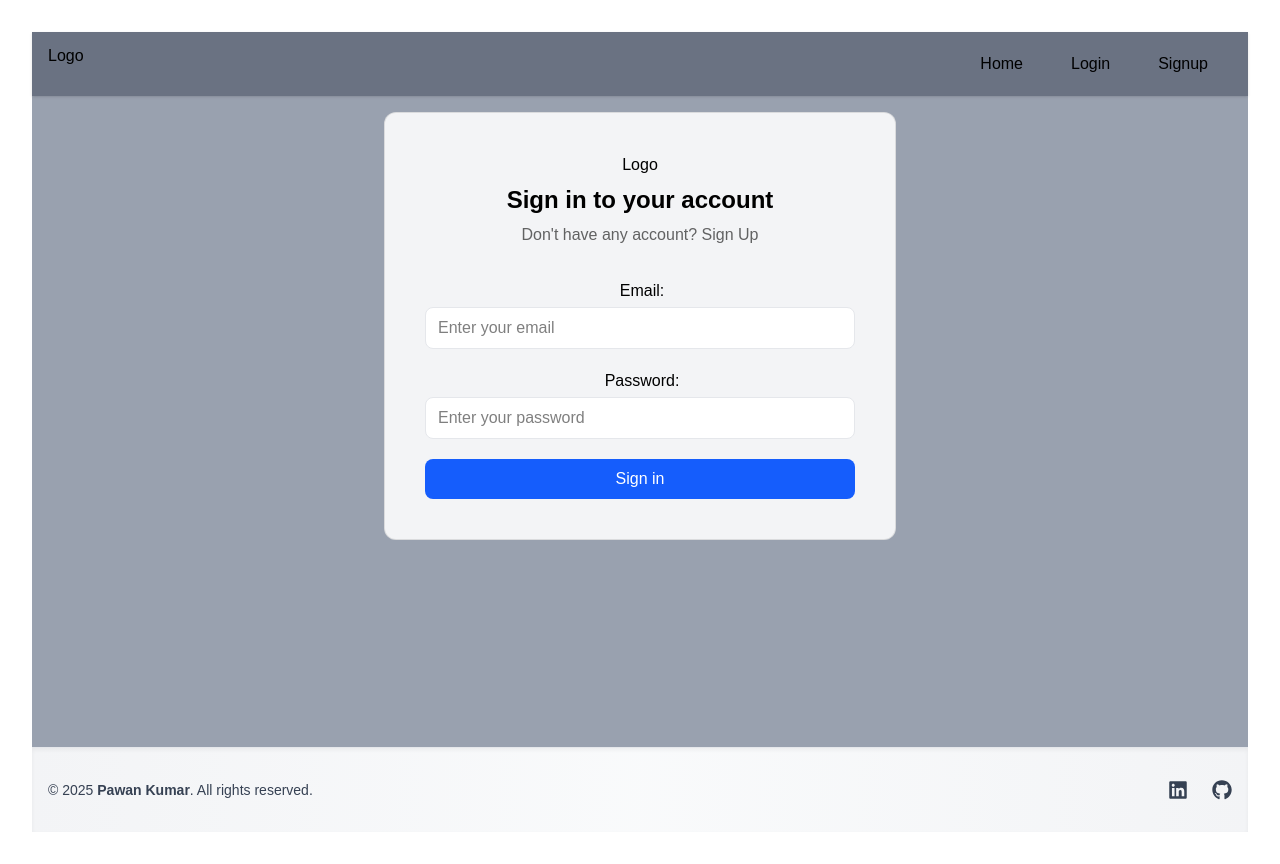
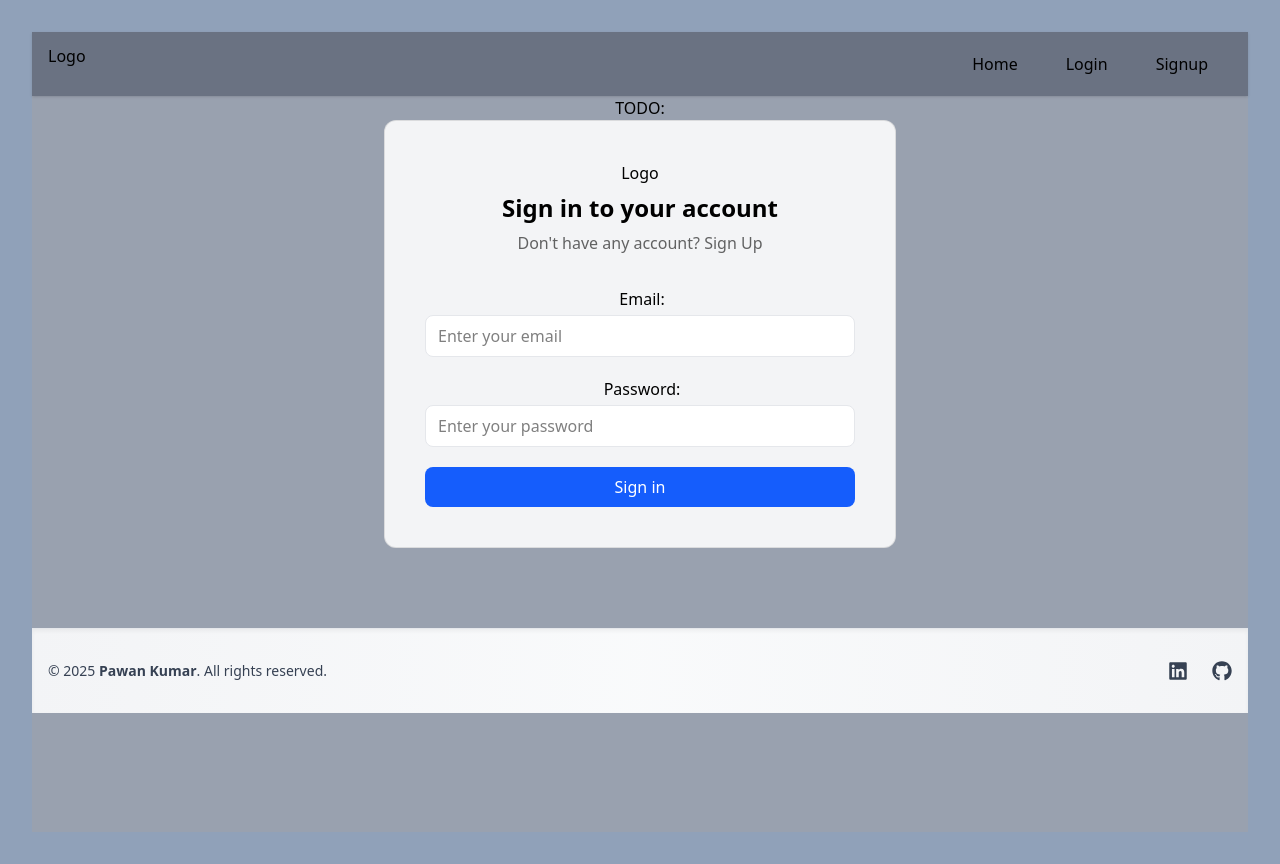
Before and after one commit to pawan0110/Blog-APP, a React (Vite) app: page /login in a window 1280 px wide. Built offline with nearby package versions, Linux system fonts and the light colour scheme; no server answers.

Commit message:
refactor: improve code structure and consistency across components

```diff
--- a/index.html
+++ b/index.html
@@ -4,16 +4,9 @@
     <meta charset="UTF-8" />
     <link rel="icon" type="image/svg+xml" href="/vite.svg" />
     <meta name="viewport" content="width=device-width, initial-scale=1.0" />
-    <title>Vite + React</title>
-    <style>
-      body {
-        background-color: white; /* page background */
-        margin: 0; /* remove default margin */
-        font-family: sans-serif; /* optional */
-      }
-    </style>
+    <title>01</title>
   </head>
-  <body>
+  <body class="bg-slate-400">
     <div id="root"></div>
     <script type="module" src="/src/main.jsx"></script>
   </body>
--- a/src/App.jsx
+++ b/src/App.jsx
@@ -1,43 +1,38 @@
-import React, { useState, useEffect } from "react";
-import "./App.css";
-import { useDispatch } from "react-redux";
-import { login, logout } from "./store/authSlice";
-import Header from "./components/Header/Header";
-import { Outlet } from "react-router-dom";
-import Footer from "./components/Footer/Footer";
-import authService from "./appwrite/auth";
+import React, { useState, useEffect } from 'react'
+import { useDispatch } from 'react-redux'
+import './App.css'
+import authService from "./appwrite/auth"
+import {login, logout} from "./store/authSlice"
+import { Footer, Header } from './components'
+import { Outlet } from 'react-router-dom'
 
 function App() {
-  const [loading, setLoading] = useState(true);
-  const dispatch = useDispatch();
+  const [loading, setLoading] = useState(true)
+  const dispatch = useDispatch()
 
   useEffect(() => {
-    authService
-      .getCurrentUser()
+    authService.getCurrentUser()
     .then((userData) => {
       if (userData) {
-          dispatch(login({ userData }));
+        dispatch(login({userData}))
       } else {
-          dispatch(logout());
+        dispatch(logout())
       }
     })
-      .finally(() => setLoading(false));
-  }, []);
+    .finally(() => setLoading(false))
+  }, [])
 
   return !loading ? (
-    <div className="flex flex-col min-h-screen bg-gray-400">
-      {/* Header at top */}
+    <div className='min-h-screen flex flex-wrap content-between bg-gray-400'>
+      <div className='w-full block'>
         <Header />
-
-      {/* Main content grows to fill space */}
-      <main className="flex-grow w-full p-4">
-        <Outlet />
+        <main>
+        TODO:  <Outlet />
         </main>
-
-      {/* Footer always at bottom */}
         <Footer />
       </div>
-  ) : null;
+    </div>
+  ) : null
 }
 
-export default App;
+export default App
--- a/src/appwrite/auth.js
+++ b/src/appwrite/auth.js
@@ -1,4 +1,4 @@
-import conf from '../conf/conf.js';
+import conf from "../conf/conf.js";
 import { Client, Account, ID } from "appwrite";
 
 export class AuthService {
@@ -7,7 +7,7 @@ export class AuthService {
 
   constructor() {
     this.client
-            .setEndpoint(conf.appwriteUrl)       // ✅ use variables, not strings
+      .setEndpoint(conf.appwriteUrl) // ✅ use env variables
       .setProject(conf.appwriteProjectId);
     this.account = new Account(this.client);
   }
@@ -15,12 +15,19 @@ export class AuthService {
   // Create account and auto-login
   async createAccount({ email, name, password }) {
     try {
-            const userAccount = await this.account.create(ID.unique(), email, password, name); // ✅ fixed
+      const userAccount = await this.account.create(ID.unique(), email, password, name);
+
+      // Auto-login after account creation
       if (userAccount) {
-                return this.login({ email, password }); // ✅ object form
+        await this.login({ email, password });
+        // Fetch the full user object
+        const currentUser = await this.getCurrentUser();
+        return currentUser;
       }
+
       return userAccount;
     } catch (error) {
+      console.error("AuthService :: createAccount error", error);
       throw error;
     }
   }
@@ -28,32 +35,42 @@ export class AuthService {
   // Login
   async login({ email, password }) {
     try {
-            return await this.account.createEmailPasswordSession(email, password);
+      await this.account.createEmailPasswordSession(email, password);
+      const currentUser = await this.getCurrentUser();
+      return currentUser; // returns the logged-in user
     } catch (error) {
+      console.error("AuthService :: login error", error);
       throw error;
     }
   }
 
-    // Get logged-in user
+  // Get logged-in user, returns null for guests
   async getCurrentUser() {
     try {
       return await this.account.get();
     } catch (error) {
-            console.log("Appwrite service :: getUser :: error", error);
+      // 401 indicates guest user
+      if (error?.code === 401) {
+        console.log("AuthService :: getCurrentUser :: guest user");
+      } else {
+        console.error("AuthService :: getCurrentUser error", error);
       }
       return null;
+    }
   }
 
   // Logout
   async logout() {
     try {
-            return await this.account.deleteSessions();
+      await this.account.deleteSessions();
+      return true;
     } catch (error) {
-            console.log("Appwrite service :: logout :: error", error);
+      console.error("AuthService :: logout error", error);
+      return false;
     }
   }
 }
 
-// Singleton instance
+// Export a singleton instance
 const authService = new AuthService();
 export default authService;
--- a/src/components/SignUp.jsx
+++ b/src/components/SignUp.jsx
@@ -12,13 +12,12 @@ function Signup() {
     const dispatch = useDispatch()
     const {register, handleSubmit} = useForm()
 
-    const create = async(data) => {
+    const create = async (data) => {
         setError("")
         try {
             const userData = await authService.createAccount(data)
             if (userData) {
-                const userData = await authService.getCurrentUser()
-                if(userData) dispatch(login(userData));
+                dispatch(login(userData))  // Already contains logged-in user
                 navigate("/")
             }
         } catch (error) {
--- a/src/store/authSlice.js
+++ b/src/store/authSlice.js
@@ -1,24 +1,24 @@
 import { createSlice } from "@reduxjs/toolkit";
 
 const initialState = {
-    statsus : false,
-    userData : null
-}
+  status: false,
+  userData: null,
+};
 
 const authSlice = createSlice({
   name: "auth",
   initialState,
   reducers: {
     login: (state, action) => {
-            state.status= true;
+      state.status = true;
       state.userData = action.payload.userData;
     },
     logout: (state) => {
       state.status = false;
       state.userData = null;
-        }
-    }
-})
+    },
+  },
+});
 
-export const {login, logout} = authSlice.actions;
+export const { login, logout } = authSlice.actions;
 export default authSlice.reducer;
```
Also changed, not shown: src/main.jsx (+29 -27 lines). Lines whose indentation alone changed are shown as unchanged.
